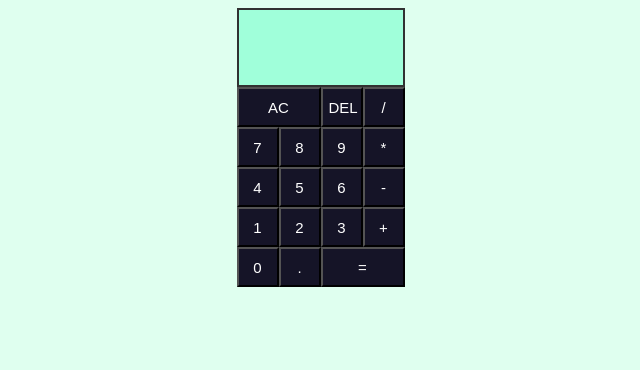
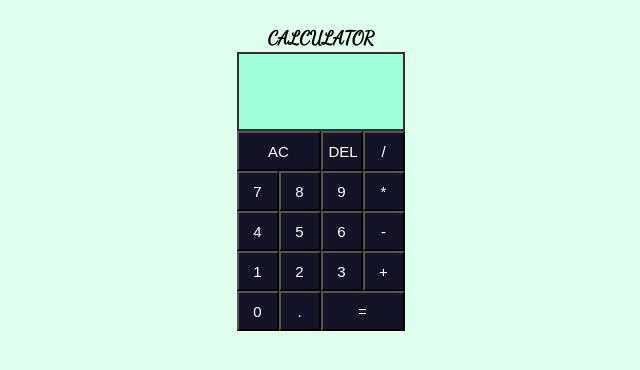
Before and after one commit to Hamze-Aj/calcuator, a plain HTML site: page index.html in a window 1280 px wide. Shown: the whole page, without its empty margins (319-959 px from the left). Drawn offline with Linux system fonts and the light colour scheme.

Commit message:
just the finsishing touch

```diff
--- a/index.html
+++ b/index.html
@@ -5,10 +5,13 @@
     <meta name="viewport" content="width=device-width, initial-scale=1.0">
     <title>CALCULATOR</title>
     <link rel="stylesheet" href="style.css">
+    <link href="https://fonts.googleapis.com/css2?family=Great+Vibes&family=Dancing+Script&display=swap" rel="stylesheet">
+
     <script src="script.js" defer></script>
 
 </head>
 <body>
+    <h3>CALCULATOR</h3>
     <div class="container">
             <div class="output">
                 <div class="first-operand"></div>
--- a/style.css
+++ b/style.css
@@ -8,7 +8,11 @@ body{
     justify-content: center;
 
 }
+h3{
+    font-family: 'Dancing Script';
+}
 .container{
+    margin-top: -15px;
     height: 250px;
     width: 169px;
     display: flex;
```
